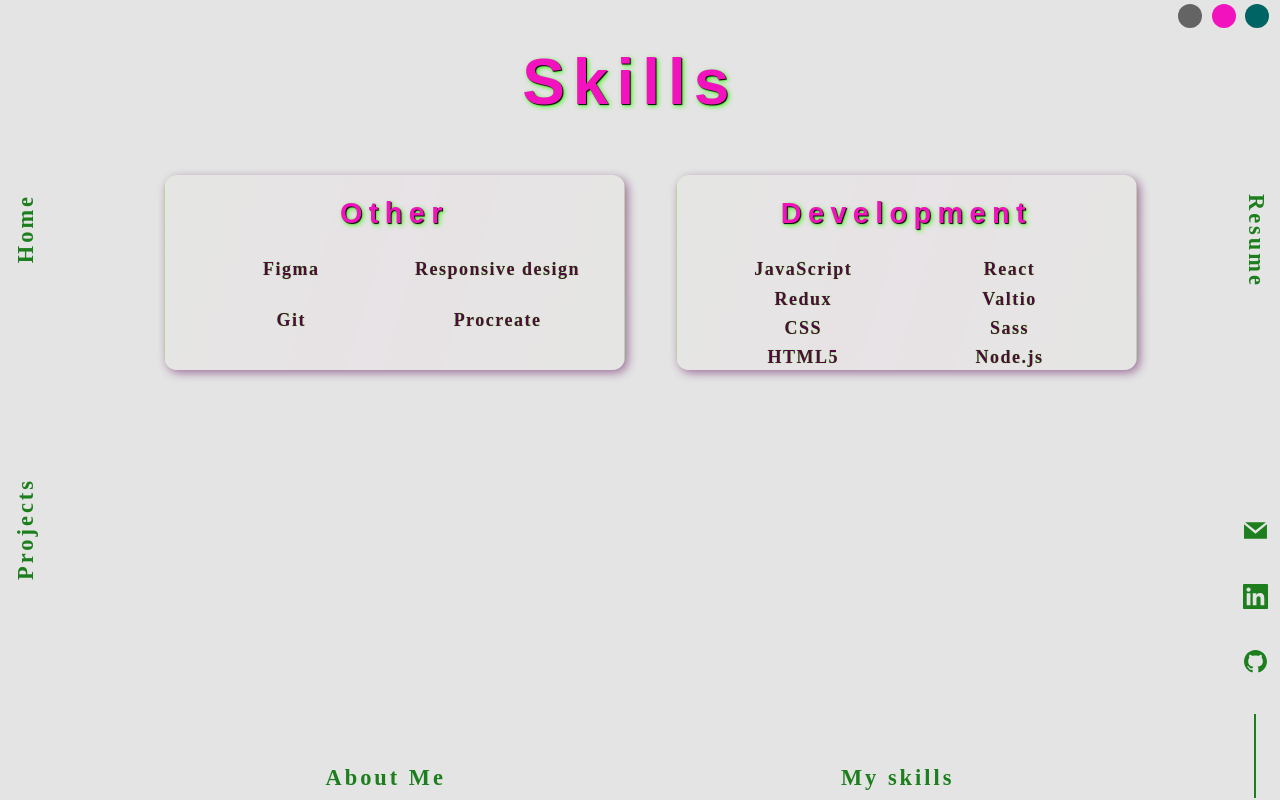
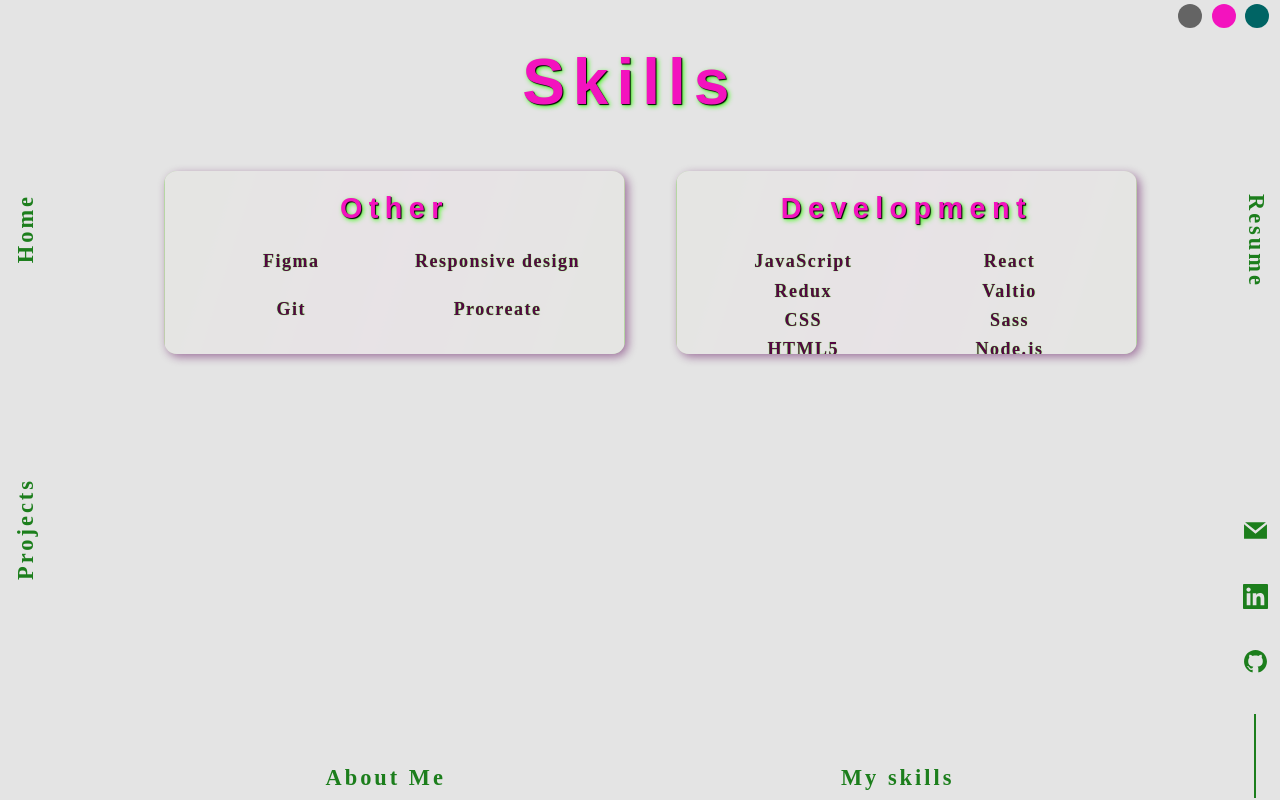
Before and after one commit to Response201/Portfolio, a React (Vite) app: page /skills in a window 1280 px wide. Built offline with nearby package versions, Linux system fonts and the light colour scheme; a web font is replaced by a local one.

Commit message:
Update skills.css

```diff
--- a/src/pages/Skills/skills.css
+++ b/src/pages/Skills/skills.css
@@ -23,8 +23,7 @@
 
 }
 .skills___content {
-  height:50%;
-  min-height: fit-content;
+
   width: 98%;
   display: grid;
   grid-template-columns: repeat(auto-fit, minmax(20px, 700px));
```
